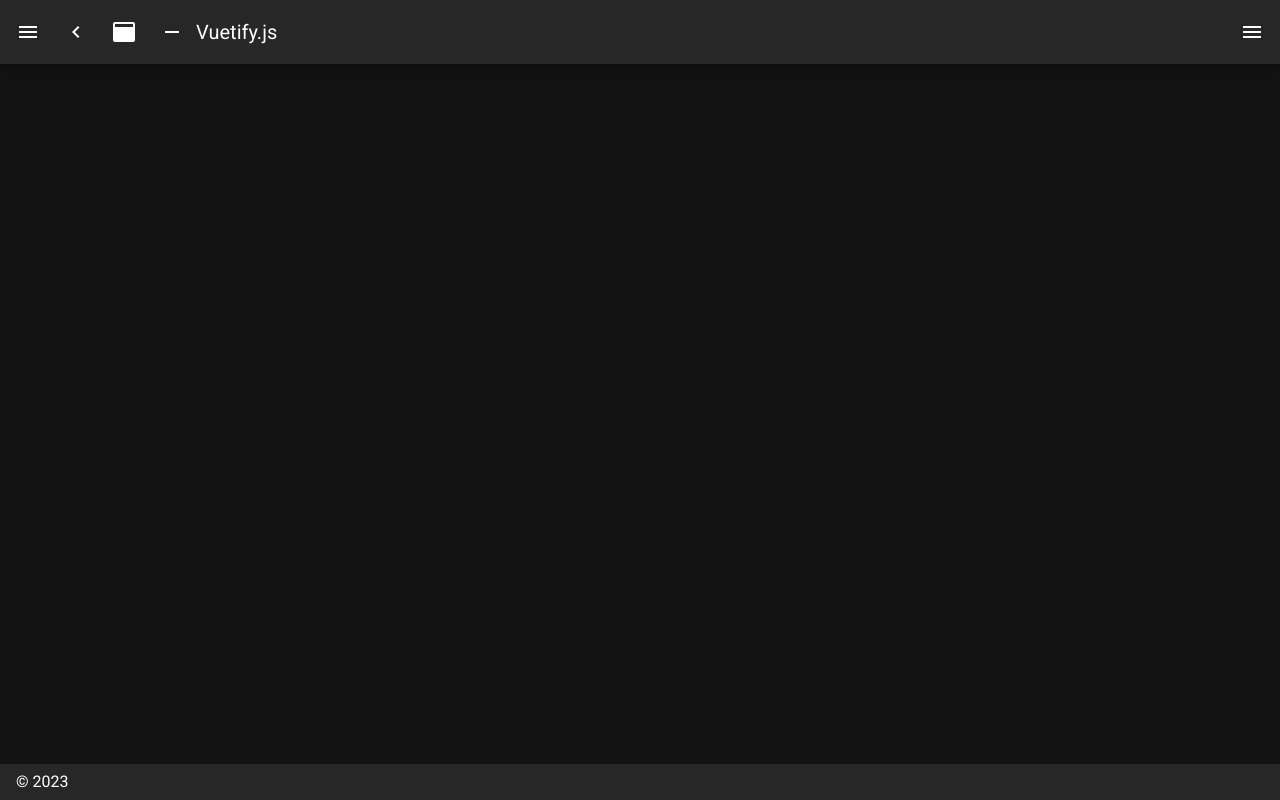
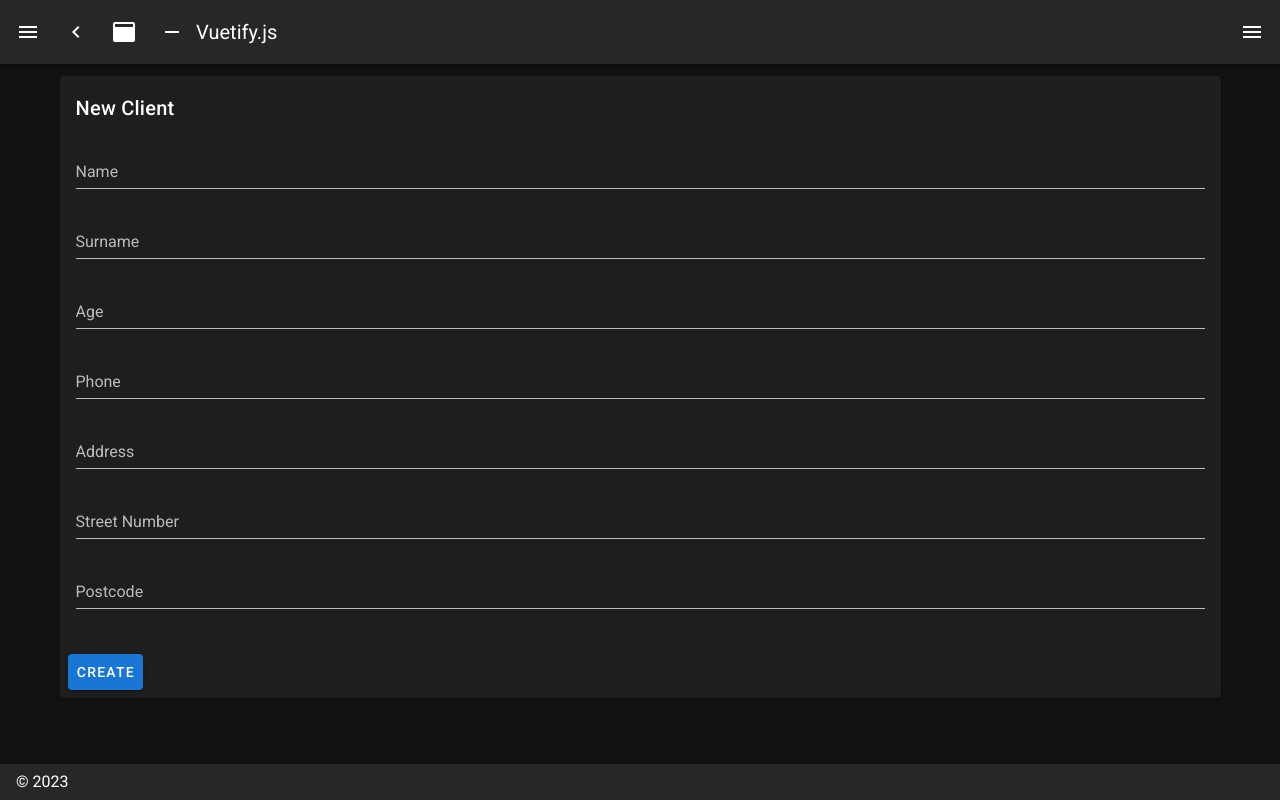
Before and after one commit to Deligio/nuxt2-pelatologio, a Nuxt app: page /clients/new in a window 1280 px wide. Before the commit this address had no page. Built offline with nearby package versions, Linux system fonts and the light colour scheme.

Commit message:
update clients

```diff
--- /dev/null
+++ b/components/EditClient.vue
@@ -0,0 +1,39 @@
+<template>
+    <div>
+      <v-card>
+        <v-card-title v-if="client.id">Client Profile</v-card-title>
+        <v-card-title v-else>New Client</v-card-title>
+        <v-card-text>
+          <v-text-field v-model="client.name" label="Name"></v-text-field>
+          <v-text-field v-model="client.surname" label="Surname"></v-text-field>
+          <v-text-field v-model="client.age" label="Age"></v-text-field>
+          <v-text-field v-model="client.phone" label="Phone"></v-text-field>
+          <v-text-field v-model="client.address" label="Address"></v-text-field>
+          <v-text-field v-model="client.number" label="Street Number"></v-text-field>
+          <v-text-field v-model="client.postcode" label="Postcode"></v-text-field>
+        </v-card-text>
+        <v-card-actions>
+          <v-btn @click="updateClient" color="primary">{{ (client.id) ? 'Update' : 'Create'}}</v-btn>
+        </v-card-actions>
+      </v-card>
+    </div>
+  </template>
+
+  <script>
+  export default {
+    name: 'edit-client-cmp',
+    props: ['client'],
+    methods: {
+      updateClient() {
+        // Perform the update logic here
+        console.log('Updated client:', this.client);
+        if(!!this.client.id){
+            this.$store.commit('updateClient', this.client);
+        } else {
+            this.$store.commit('addClient', this.client);
+        }
+        this.$router.push(`/clients`);
+      },
+    },
+  };
+  </script>
--- a/pages/clients.vue
+++ /dev/null
@@ -1,45 +0,0 @@
-<template>
-    <div>
-      <v-data-table
-        :headers="headers"
-        :items="clients"
-        :search="search"
-        item-key="id"
-      >
-        <template v-slot:item.actions="{ item }">
-          <v-btn @click="viewProfile(item.id)" color="primary" small>
-            View Profile
-          </v-btn>
-        </template>
-      </v-data-table>
-    </div>
-  </template>
-
-  <script>
-  import { mapState } from 'vuex';
-
-  export default {
-    name: 'ClientsPage',
-    data() {
-      return {
-        headers: [
-          { text: 'Name', value: 'name' },
-          { text: 'Surname', value: 'surname' },
-          { text: 'Age', value: 'age' },
-          { text: 'Services', value: 'services' },
-          { text: 'Actions', value: 'actions' },
-        ],
-        search: '',
-      };
-    },
-    computed: {
-      ...mapState(['clients']),
-    },
-    methods: {
-      viewProfile(id) {
-        // Redirect to the client's profile page
-        this.$router.push(`/profile/${id}`);
-      },
-    },
-  };
-  </script>
--- /dev/null
+++ b/pages/clients/_id.vue
@@ -0,0 +1,23 @@
+<template>
+  <div>
+      <EditClient :client="client"/>
+  </div>
+</template>
+
+<script>
+import EditClient from "@/components/EditClient.vue";
+
+export default {
+  name: 'client-profile',
+  components: { EditClient },
+  data() {
+    return {
+        client: {},
+    };
+  },
+  created() {
+    const clientId = this.$route.params.id;
+    this.client = Object.assign({}, this.$store.state.clients.find((client) => client.id === parseInt(clientId)));
+  },
+};
+</script>
--- /dev/null
+++ b/pages/clients/index.vue
@@ -0,0 +1,66 @@
+<template>
+    <div>
+      <v-data-table
+        :headers="headers"
+        :items="clients"
+        :search="search"
+        item-key="id"
+        @dblclick="viewProfile(item)"
+      >
+        <template v-slot:item.services="{ item }">
+          {{ services.filter(s => s.client_id == item.id).length }}
+        </template>
+        <template v-slot:item.actions="{ item }">
+          <v-btn @click="viewServices(item.id)" color="primary" class="mx-2" small>
+            HISTORY
+          </v-btn>
+          <v-btn @click="viewProfile(item.id)" color="primary" class="mx-2" small>
+            Profile
+          </v-btn>
+        </template>
+      </v-data-table>
+      <div class="d-flex flex-row-reverse mt-10 me-15">
+        <v-btn
+            large
+            to="/clients/new"
+        >
+            <v-icon class="me-2">mdi-account-plus</v-icon>
+            NEW
+        </v-btn>
+      </div>
+    </div>
+  </template>
+
+  <script>
+  import { mapState } from 'vuex';
+
+  export default {
+    name: 'ClientsPage',
+    data() {
+      return {
+        headers: [
+          { text: 'Name', value: 'name' },
+          { text: 'Surname', value: 'surname' },
+          { text: 'Age', value: 'age' },
+          { text: 'Services', value: 'services' },
+          { text: 'Phone', value: 'phone' },
+          { text: 'Actions', value: 'actions' },
+        ],
+        search: '',
+      };
+    },
+    computed: {
+      ...mapState(['clients', 'services' ]),
+    },
+    methods: {
+      viewServices(id) {
+        // Redirect to the client's profile page
+        this.$router.push(`/services/${id}`);
+      },
+      viewProfile(id) {
+        // Redirect to the client's profile page
+        this.$router.push(`/clients/${id}`);
+      },
+    },
+  };
+  </script>
--- /dev/null
+++ b/pages/clients/new.vue
@@ -0,0 +1,27 @@
+<template>
+    <div>
+        <EditClient :client="client"/>
+    </div>
+</template>
+
+<script>
+import EditClient from "@/components/EditClient.vue";
+export default {
+    name: 'new-client',
+    components: { EditClient },
+    data() {
+        return {
+        client: {
+            id: 0,
+            name: '',
+            surname: '',
+            age: '',
+            phone: '',
+            address: '',
+            number: '',
+            postcode: '',
+        },
+    };
+    },
+}
+</script>
--- a/pages/profile/_id.vue
+++ /dev/null
@@ -1,38 +0,0 @@
-<template>
-  <div>
-    <v-card>
-      <v-card-title>Client Profile</v-card-title>
-      <v-card-text>
-        <v-text-field v-model="client.name" label="Name"></v-text-field>
-        <v-text-field v-model="client.surname" label="Surname"></v-text-field>
-        <v-text-field v-model="client.age" label="Age"></v-text-field>
-        <v-text-field v-model="client.services" label="Services"></v-text-field>
-      </v-card-text>
-      <v-card-actions>
-        <v-btn @click="updateClient" color="primary">Update</v-btn>
-      </v-card-actions>
-    </v-card>
-  </div>
-</template>
-
-<script>
-export default {
-  data() {
-    return {
-        client: {},
-    };
-  },
-  created() {
-    const clientId = this.$route.params.id;
-    this.client = Object.assign({}, this.$store.state.clients.find((client) => client.id === parseInt(clientId)));
-  },
-  methods: {
-    updateClient() {
-      // Perform the update logic here
-      console.log('Updated client:', this.client);
-      this.$store.commit('updateClient', this.client);
-      this.$router.push(`/clients`);
-    },
-  },
-};
-</script>
--- a/static/clients.json
+++ b/static/clients.json
@@ -4,34 +4,49 @@
     "name": "John",
     "surname": "Doe",
     "age": 30,
-      "services": "Service A"
+    "phone": "+123456789",
+    "address": "123 Main Street",
+    "number": "5A",
+    "postcode": "12345"
   },
   {
     "id": 2,
     "name": "Jane",
     "surname": "Smith",
     "age": 25,
-      "services": "Service B"
+    "phone": "+987654321",
+    "address": "456 Elm Street",
+    "number": "9B",
+    "postcode": "54321"
   },
   {
     "id": 3,
-      "name": "Mike",
+    "name": "Alice",
     "surname": "Johnson",
     "age": 35,
-      "services": "Service C"
+    "phone": "+555555555",
+    "address": "789 Oak Street",
+    "number": "2C",
+    "postcode": "67890"
   },
   {
     "id": 4,
-      "name": "Sarah",
+    "name": "Robert",
     "surname": "Williams",
-      "age": 28,
-      "services": "Service A"
+    "age": 42,
+    "phone": "+111111111",
+    "address": "321 Pine Street",
+    "number": "7D",
+    "postcode": "98765"
   },
   {
     "id": 5,
-      "name": "David",
+    "name": "Emma",
     "surname": "Brown",
-      "age": 32,
-      "services": "Service B"
+    "age": 28,
+    "phone": "+999999999",
+    "address": "654 Cedar Street",
+    "number": "3E",
+    "postcode": "43210"
   }
 ]
```
Lines whose indentation alone changed are shown as unchanged.
